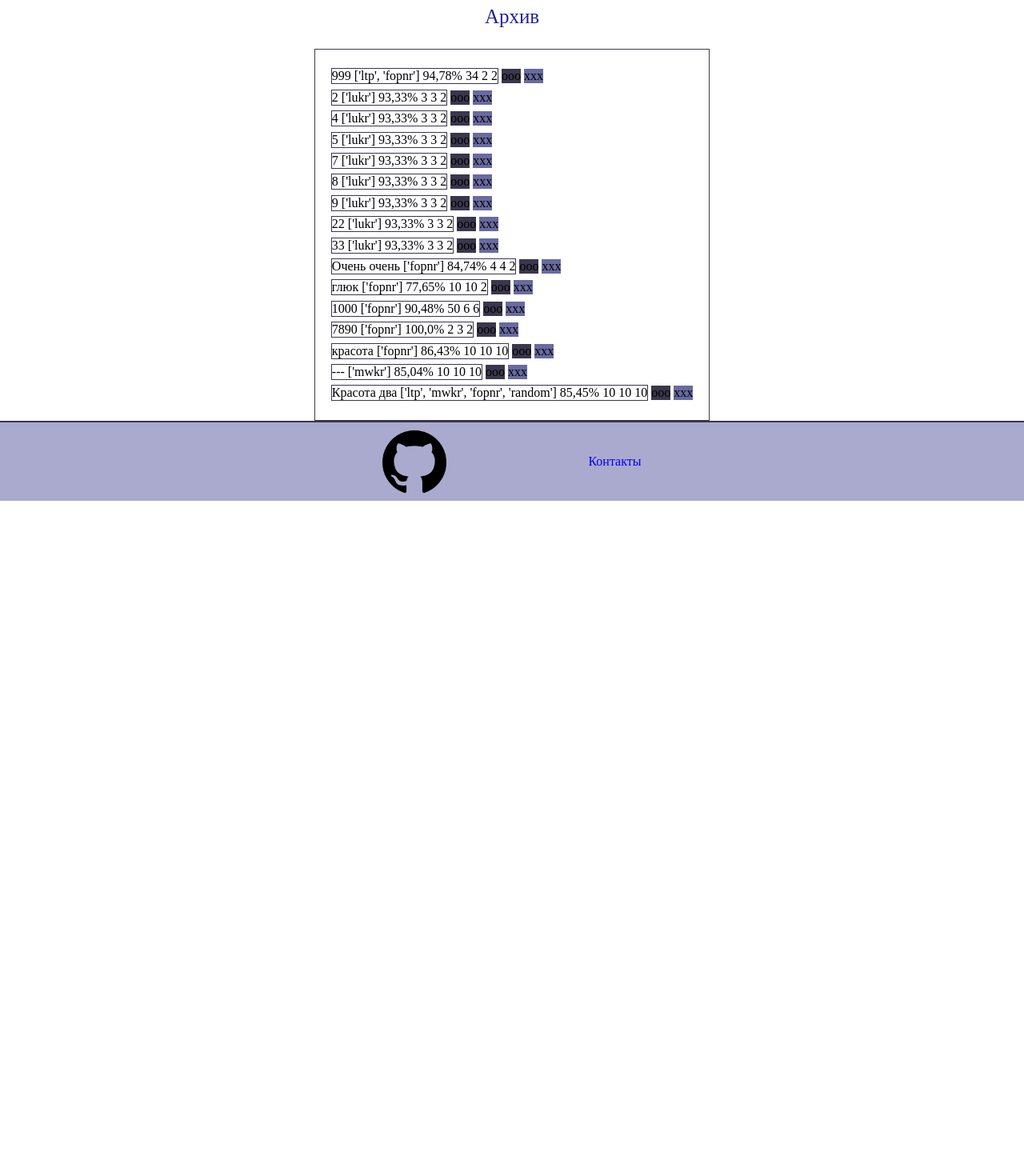
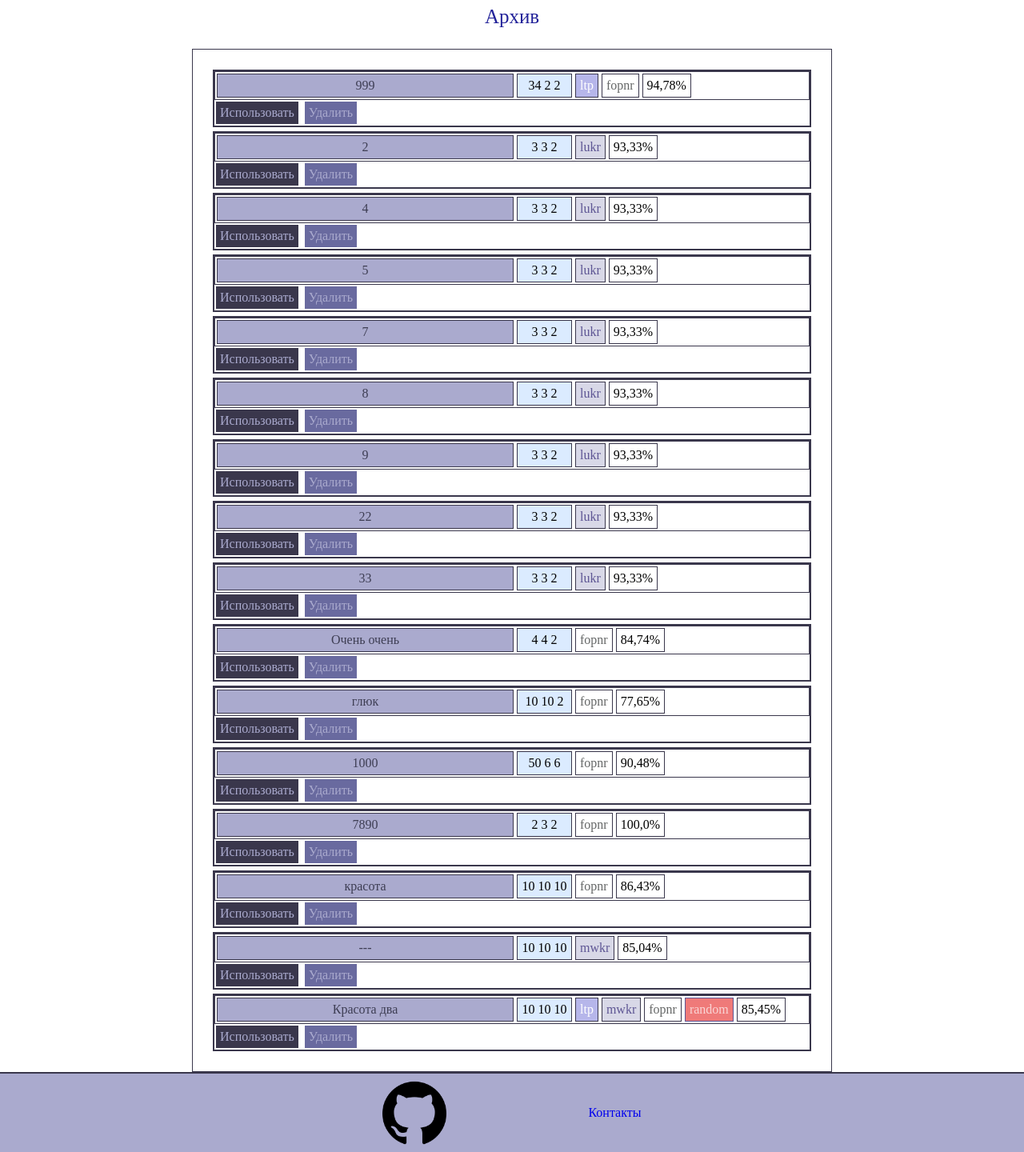
Before and after one commit to FedXL/stud, a Django app: page /archive/ in a window 1280 px wide. Shown: the part 194-1634 px from the top of the page at 80% size. Before the commit the page ends 820 px from the top, so only its background shows below. Run offline with Django 4.2, Linux system fonts and the light colour scheme; a user stored in the database is signed in; data comes from the database, SQL or seed files in the repository; both versions use the stored data as it was after the commit.

Commit message:
bag-9 and archive visual

```diff
--- a/Gant/Gant/settings.py
+++ b/Gant/Gant/settings.py
@@ -20,12 +20,12 @@ BASE_DIR = Path(__file__).resolve().parent.parent
 # See https://docs.djangoproject.com/en/4.0/howto/deployment/checklist/
 
 # SECURITY WARNING: keep the secret key used in production secret!
-
+SECRET_KEY = 'django-insecure-xmqg1yf=h=v#3&)0%(k#8bc_9d(j4!uxo!x0n(tk(@-r&6k+^('
 
 # SECURITY WARNING: don't run with debug turned on in production!
 DEBUG = True
 
-ALLOWED_HOSTS = ['fedxl.pythonanywhere.com']
+ALLOWED_HOSTS = ['127.0.0.1','fedxl.pythonanywhere.com']
 
 # Application definition
 
--- a/Gant/interface/logic_models.py
+++ b/Gant/interface/logic_models.py
@@ -270,6 +270,8 @@ def kill_zero(a):
     """убирает хвостик из нулей из первого стека
     (стек для построения картинки диаграммы)"""
     x = a['lvl_0']['date']
+    print(type(x))
+    print(x)
     kill_index = x.index(0)
     xx = x[:kill_index]
     print(xx)
@@ -323,7 +325,7 @@ def add_to_archive(request):
 def get_from_archive(request):
     """Вытаскивает из архива данные и прерващает их в контекст
     Из реквестав берёт юзера"""
-    print('%'*500)
+    print("get_from_archive: start")
     user_pk = request.user.pk
     user = User.objects.get(pk=user_pk)
     d = ArchiveLetter.objects.filter(name=user)
@@ -332,10 +334,16 @@ def get_from_archive(request):
     for i in d.values():
         j = ArchiveData.objects.filter(record_number=i['id'])
         z = j.values()
-        print(i)
-        print(type(i))
+        make_list = i['method']
+        make_list = make_list.replace('[', '')
+        make_list = make_list.replace(']', '')
+        make_list = make_list.replace("'", "")
+        make_list = make_list.replace(" ", "")
+        make_list = make_list.split(',')
+        i['method'] = make_list
         stec2 = stec_returner(z)
         i['data'] = stec2
+        print(i.get('data'))
         context.append(i)
 
     return context
@@ -343,21 +351,23 @@ def get_from_archive(request):
 
 def stec_returner(a: list) -> tuple:
     """utils for get_from_archive"""
-    print('start funk: stec_returner', "*" * 50)
+    print('start func: stec_returner', "*" * 50)
     big_stec = []
     stec = []
+
     for i in a:
         x = i['detail_tools_number']
         if x == 0:
-            if len(stec)>0:
+            if len(stec) > 0:
                 big_stec.append(tuple(stec))
-
             stec = []
         stec.append(i['detail_time'])
+    big_stec.append(tuple(stec))
     print(big_stec)
+    print('stec_returner: end func' )
     return big_stec
 
 def del_records_from_archive(request):
     id = request.GET.get('record_id')
-    a = ArchiveLetter.objects.get(id = id)
+    a = ArchiveLetter.objects.get(id=id)
     a.delete()
--- a/Gant/interface/static/interface/css/archive.css
+++ b/Gant/interface/static/interface/css/archive.css
@@ -2,12 +2,19 @@
  .container{
      margin-right: auto;
      margin-left: auto;
-     max-width: max-content;
+     max-width: 800px;
      padding: 20px 20px 20px 20px;
      border: #3a374c solid 1px;
 
  }
 
+ .li_cont{
+     display: flex;
+     flex-direction: column;
+     border: #3a374c 2px solid;
+     margin: 5px;
+
+ }
 
 
  .f_cont{
@@ -22,3 +29,55 @@
      margin-right: auto ;
 
  }
+
+ .method-spt, .method-ltp{
+     border: #3a374c 1px solid;
+     background-color: rgba(110, 110, 213, 0.5);
+     color: #ffffff;
+ }
+ .method-lukr, .method-mwkr{
+     border: #3a374c 1px solid;
+     background-color: #d8d8e7;
+     color: #5E5694; }
+
+  .method-fopnr, .method-antifopnr{
+     border: #3a374c 1px solid;
+     background-color: #ffffff;
+     color: rgba(36, 38, 38, 0.7);}
+
+  .method-random{
+      border: #5E5694 1px solid;
+      background-color: #ef7a79;
+      color: rgba(255, 253, 253, 0.7);
+  }
+
+  .string-button div {
+      max-width: max-content;
+      padding: 5px ;
+      margin: 2px ;
+  }
+
+  .string-button{
+      display: flex;
+  }
+  .Arch_button {
+      color: #aaaace;
+      padding: 5px 5px 5px 5px;
+      margin: 2px;
+  }
+
+  .explain1{
+      word-wrap: anywhere;
+      background-color: #aaaace;
+      border: #3a374c 1px solid;
+      color: rgba(15, 15, 31, 0.7);
+      min-width: 50%;
+      max-width: 50%;
+  }
+
+  .parametrice{
+      background-color: #dbebff;
+      border: #3a374c 1px solid;
+      min-width: 69px;
+
+  }
--- a/Gant/interface/templates/interface/archive.html
+++ b/Gant/interface/templates/interface/archive.html
@@ -8,7 +8,7 @@
 <input type="hidden" id="For_JS_ChangeURL" value="{% url 'archive'%}">
 {%if request.user.is_authenticated%}
 
-    <div class="container" >
+    <div class="container">
         <ul>
             {% for i in context%}
 
@@ -16,18 +16,35 @@
                     <form action="{% url 'data_info'%}" method="get">
                         {% csrf_token %}
                         <input type="hidden" name="record_id" value="{{i.id}}">
+
                         <li>
+                            <div class="li_cont">
                             <button type="button" onclick="OpenInput(this)" id="{{forloop.counter}}"
                             style="border: #3a374c solid 1px">
-                                {{i.explain}}
-                                {{i.method}}
-                                {{i.rating}}%
-                                {{i.details}}
-                                {{i.tools}}
-                                {{i.series}}
+                                <div class="string-button">
+                                    <div class="explain1">
+                                        {{i.explain}}
+                                    </div>
+                                    <div class="parametrice">
+                                        {{i.details}}
+                                        {{i.tools}}
+                                        {{i.series}}
+                                    </div>
+                                        {% for j in i.method%}
+                                            <div class="method-{{j}}">
+                                                {{j}}
+                                            </div>
+                                        {% endfor %}
+                                    <div style="border: #3a374c 1px solid">
+                                        {{i.rating}}%
+                                    </div>
+                                </div>
                             </button>
-                            <button type="submit" style="background: #3a374c">ooo</button>
-                            <button style = "background: #696a9f" type="button" onclick = "ChangeURL(this)" id="R{{forloop.counter}}">xxx</button>
+                                <div>
+                            <button class="Arch_button" type="submit" style="background: #3a374c">Использовать</button>
+                            <button class="Arch_button" type="button" style = "background: #696a9f" type="button" onclick = "ChangeURL(this)" id="R{{forloop.counter}}">Удалить</button>
+                                </div>
+                                </div>
                         </li>
                     </form>
                 </div>
@@ -79,7 +96,8 @@
     function ChangeURL(r) {
         var button = r.id;
         console.log(button)
-        var form = document.getElementById(button).parentNode.parentNode;
+        var form = document.getElementById(button).parentNode.parentNode.parentNode.parentNode;
+        console.log(form)
         form.action = document.getElementById('For_JS_ChangeURL').value
         var button2 = document.getElementById(button).previousSibling.previousSibling;
         console.log(button2)
--- a/Gant/interface/views.py
+++ b/Gant/interface/views.py
@@ -340,6 +340,7 @@ def result(request):
 
     vocabulary = {'details': series[0], 'tools': series[1], 'series': series[2],
                   'methods': get_methods_from_vocabulary(key)}
+
     a = kill_zero(a)
     max_l = max_length(a)
     return render(request, 'interface/result.html', {'data': json.dumps(a),
```
Also changed, not shown: Gant/interface/templates/interface/result.html (+13 -4 lines), Gant/db.sqlite3.
